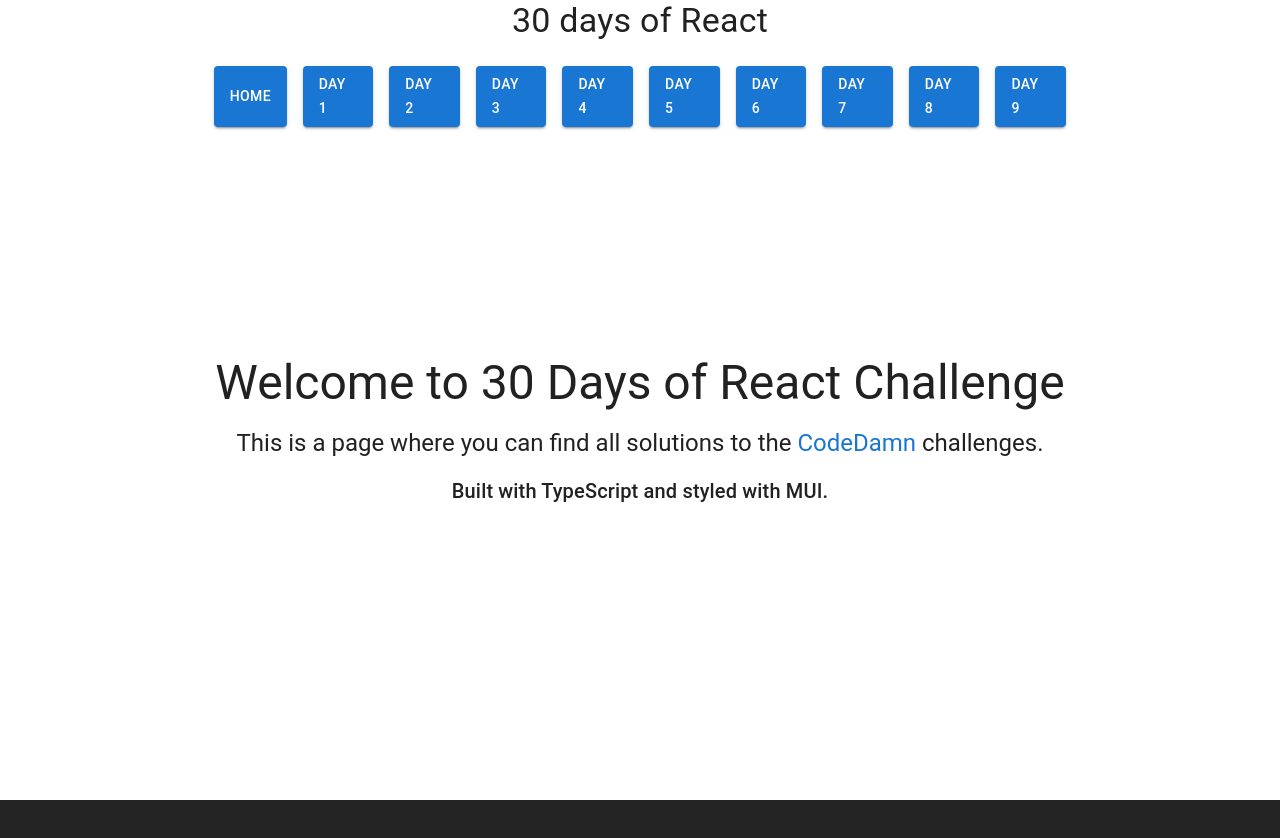
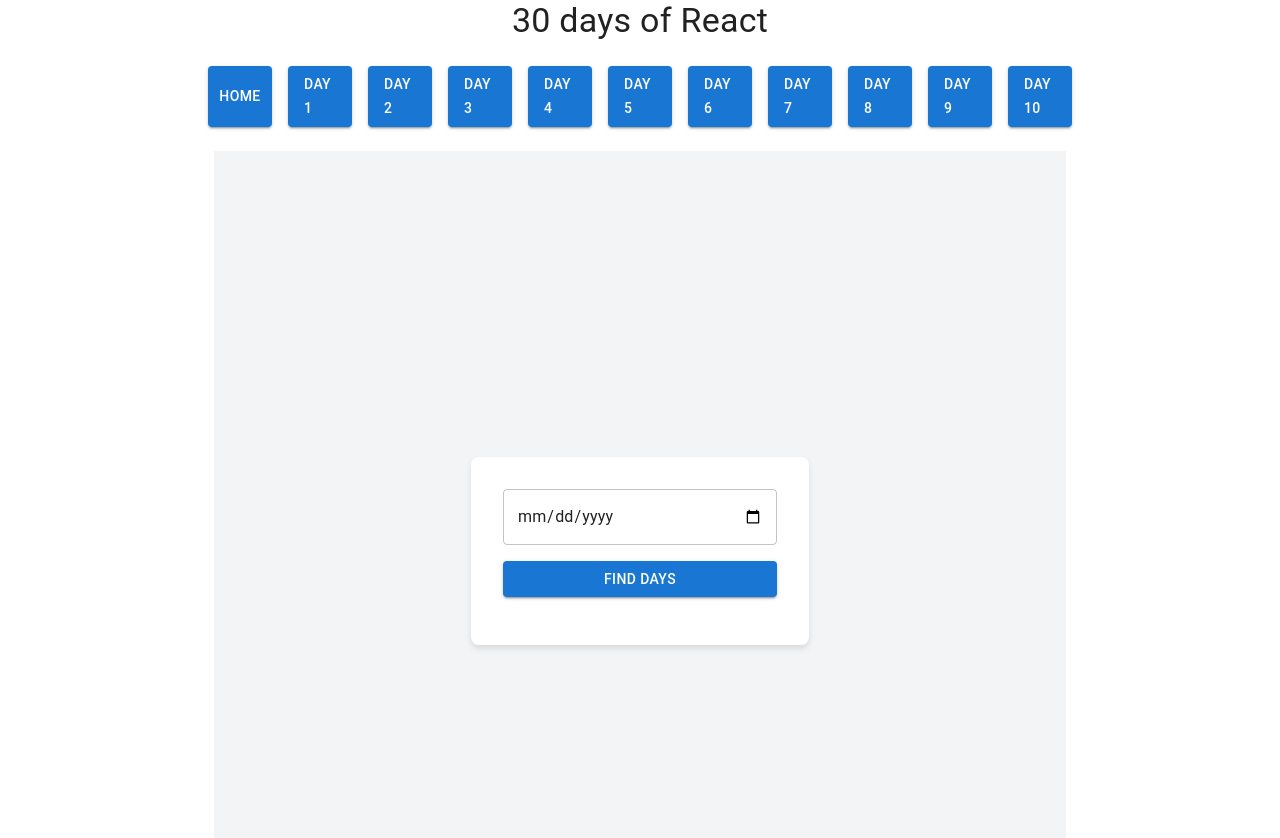
Before and after one commit to Cema2019/codedamn-challenge-30-days-of-react, a React (Vite) app: page /days-until-element in a window 1280 px wide. Before the commit this address led to /. Shown: the top 838 px of the page. Before the commit the page ends 800 px from the top, so only its background shows below. Built offline with nearby package versions, Linux system fonts and the light colour scheme.

Commit message:
update css rule for background color

```diff
--- /dev/null
+++ b/components/DaysUntilElement.tsx
@@ -0,0 +1,85 @@
+import React, { useState } from "react";
+import { TextField, Button, Box, Typography } from "@mui/material";
+
+const App: React.FC = () => {
+  const [selectedDate, setSelectedDate] = useState<string>("");
+  const [daysUntilSelectedDate, setDaysUntilSelectedDate] = useState<number | null>(null);
+  const [errorMessage, setErrorMessage] = useState<string>("");
+
+  const handleDateChange = (event: React.ChangeEvent<HTMLInputElement>) => {
+    setSelectedDate(event.target.value);
+    setErrorMessage("");
+    setDaysUntilSelectedDate(null);
+  };
+
+  const calculateDays = () => {
+    const today = new Date();
+    const futureDate = new Date(selectedDate);
+    const timeDiff = futureDate.getTime() - today.getTime();
+
+    if (timeDiff < 0) {
+      setErrorMessage("Error: The picked date is in the past.");
+      setDaysUntilSelectedDate(null);
+    } else {
+      const daysDiff = Math.ceil(timeDiff / (1000 * 3600 * 24));
+      setDaysUntilSelectedDate(daysDiff);
+    }
+  };
+
+  return (
+    <Box
+      sx={{
+        minHeight: "100vh",
+        display: "flex",
+        justifyContent: "center",
+        alignItems: "center",
+        backgroundColor: "#f3f4f6",
+      }}
+    >
+      <Box
+        sx={{
+          padding: "2rem",
+          backgroundColor: "white",
+          boxShadow: "0 4px 6px rgba(0, 0, 0, 0.1)",
+          borderRadius: "8px",
+        }}
+      >
+        <TextField
+          id="datePicker"
+          type="date"
+          value={selectedDate}
+          onChange={handleDateChange}
+          fullWidth
+          sx={{ mb: 2 }}
+        />
+        <Button
+          id="findDays"
+          variant="contained"
+          color="primary"
+          fullWidth
+          onClick={calculateDays}
+          sx={{
+            mb: 2,
+            ":hover": {
+              backgroundColor: "#1e40af",
+            },
+          }}
+        >
+          Find Days
+        </Button>
+        {daysUntilSelectedDate !== null && (
+          <Typography sx={{ color: "#10b981" }}>
+            Days until selected date: <span id="daysLeft">{daysUntilSelectedDate}</span>
+          </Typography>
+        )}
+        {errorMessage && (
+          <Typography id="error" sx={{ color: "#ef4444" }}>
+            {errorMessage}
+          </Typography>
+        )}
+      </Box>
+    </Box>
+  );
+};
+
+export default App;
--- a/routes/routeConfig.tsx
+++ b/routes/routeConfig.tsx
@@ -9,6 +9,8 @@
 import MultiplicationTable from "../components/MultiplicationTable";
 import HoverCounter from "../components/HoverCounter";
 import ToggleSwitch from "../components/ToggleSwitch";
+import DaysUntilElement from "../components/DaysUntilElement";
+
 
 export const routeConfig = [
   { path: "/", element: <HomePage />, label: "Home"  },
@@ -21,4 +23,5 @@
   { path: "/multiplication-table", element: <MultiplicationTable />, label: "Day 7"  },
   { path: "/hover-counter", element: <HoverCounter />, label: "Day 8"  },
   { path: "/toggle-switch", element: <ToggleSwitch />, label: "Day 9"  },
+  { path: "/days-until-element", element: <DaysUntilElement />, label: "Day 10"  },
 ];
--- a/src/App.css
+++ b/src/App.css
@@ -1,6 +1,15 @@
+html, body {
+  margin: 0;
+  padding: 0;
+  height: 100%;
+  background-color: white;
+}
+
 #root {
   max-width: 1280px;
   margin: 0 auto;
   padding: 2rem;
   text-align: center;
+  min-height: 100vh;
+  background-color: white;
 }
--- a/src/index.css
+++ b/src/index.css
@@ -5,7 +5,7 @@
 
   color-scheme: light dark;
   color: rgba(255, 255, 255, 0.87);
-  background-color: #242424;
+
 
   font-synthesis: none;
   text-rendering: optimizeLegibility;
```
